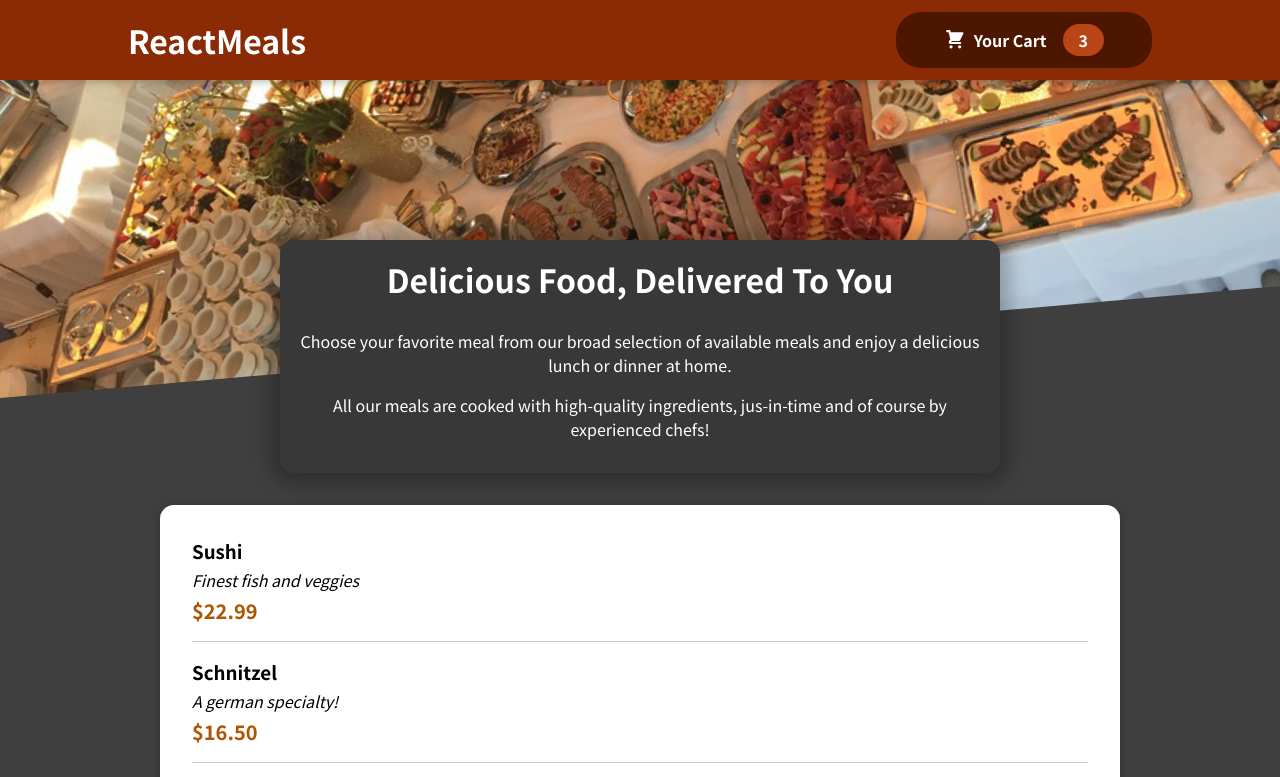
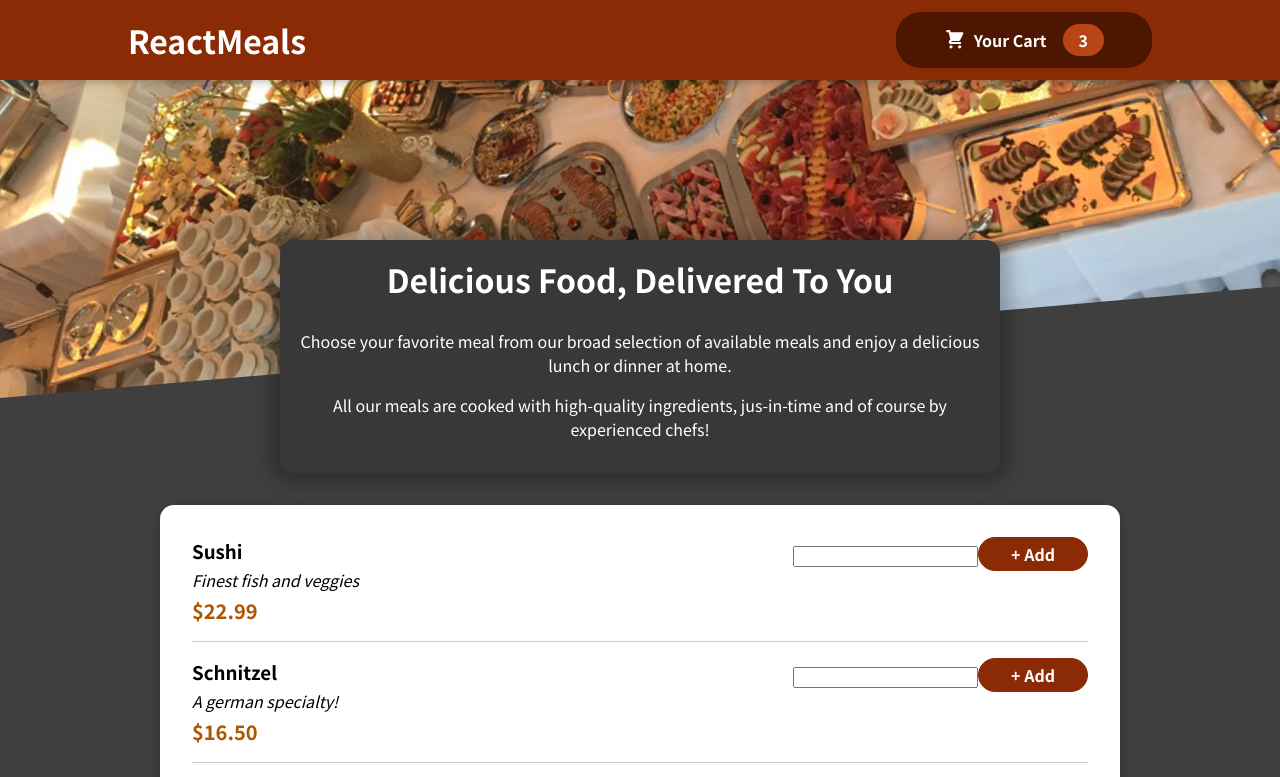
Before and after one commit to andrewrey/react-complete-guideProject6, a React (Create React App) app: page / in a window 1280 px wide. Shown: the top 777 px of the page. Built offline with nearby package versions, Linux system fonts and the light colour scheme.

Commit message:
creating input component

```diff
--- a/src/components/Meals/MealItem/MealItem.js
+++ b/src/components/Meals/MealItem/MealItem.js
@@ -1,4 +1,5 @@
 import styles from "./MealItem.module.css";
+import MealItemForm from "./MealItemForm";
 
 const MealItem = ({ name, description, price }) => {
   const mealPrice = `$${price.toFixed(2)}`;
@@ -9,7 +10,9 @@
         <div className={styles.description}>{description}</div>
         <div className={styles.price}>{mealPrice}</div>
       </div>
-      <div></div>
+      <div>
+        <MealItemForm />
+      </div>
     </li>
   );
 };
--- a/src/components/Meals/MealItem/MealItemForm.js
+++ b/src/components/Meals/MealItem/MealItemForm.js
@@ -1,7 +1,12 @@
+import styles from "./MealItemForm.module.css";
+
 const MealItemForm = () => {
-  return ();
+  return (
+    <form className={styles.form}>
+      <input />
+      <button>+ Add</button>
+    </form>
+  );
 };
 
-
-
 export default MealItemForm;
--- /dev/null
+++ b/src/components/Meals/MealItem/MealItemForm.module.css
@@ -0,0 +1,20 @@
+.form {
+  text-align: right;
+}
+
+.form button {
+  font: inherit;
+  cursor: pointer;
+  background-color: #8a2b06;
+  border: 1px solid #8a2b06;
+  color: white;
+  padding: 0.25rem 2rem;
+  border-radius: 20px;
+  font-weight: bold;
+}
+
+.form button:hover,
+.form button:active {
+  background-color: #641e03;
+  border-color: #641e03;
+}
```
Also changed, not shown: src/components/UI/Input.js (added, +12 -0 lines), src/components/UI/Input.module.css (added, +18 -0 lines), 1 other file (tests, documents, lock files or other folders).
